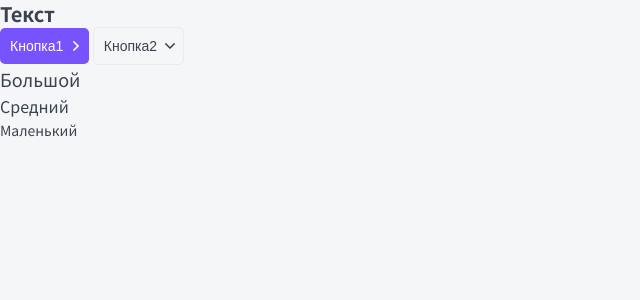
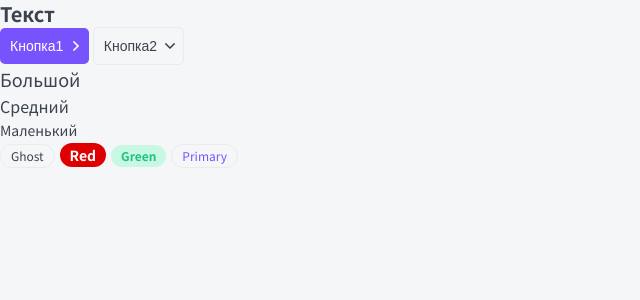
Before and after one commit to webmakaka/WebProject, a Next.js app in the folder app/client/: page / in a window 1280 px wide. Shown: the top 300 px of the page, without its empty margins (0-640 px from the left). Built offline with nearby package versions, Linux system fonts and the light colour scheme.

Commit message:
07 Простые компоненты | 007 Компонент тэга

```diff
--- /dev/null
+++ b/app/client/components/Tag/Tag.module.css
@@ -0,0 +1,49 @@
+.tag {
+  display: inline-block;
+  box-sizing: border-box;
+  margin-right: 5px;
+  border-radius: 20px;
+}
+
+.s {
+  padding: 5px 10px;
+  font-size: 12px;
+  line-height: 12px;
+}
+
+.m {
+  padding: 5px 10px;
+  font-size: 14px;
+  line-height: 14px;
+}
+
+.ghost {
+  border: 1px solid var(--gray-light);
+}
+
+.red {
+  color: var(--white);
+  background: #de0000;
+
+  font-weight: bold;
+}
+
+.grey {
+  color: var(--white);
+  background: #b3c0d9;
+
+  font-weight: bold;
+}
+
+.green {
+  color: var(--green);
+  background: var(--green-light);
+
+  font-weight: bold;
+}
+
+.primary {
+  color: var(--primary);
+  background: node;
+  border: 1px solid var(--gray-light);
+}
--- /dev/null
+++ b/app/client/components/Tag/Tag.tsx
@@ -0,0 +1,29 @@
+import cn from 'classnames';
+import styles from './Tag.module.css';
+import { ITagProps } from './Tag.props';
+
+export const Tag = ({
+  size = 's',
+  children,
+  color = 'ghost',
+  href,
+  className,
+  ...props
+}: ITagProps): JSX.Element => {
+  return (
+    <div
+      className={cn(styles.tag, className, {
+        [styles.s]: size == 's',
+        [styles.m]: size == 'm',
+        [styles.ghost]: color == 'ghost',
+        [styles.red]: color == 'red',
+        [styles.grey]: color == 'grey',
+        [styles.green]: color == 'green',
+        [styles.primary]: color == 'primary',
+      })}
+      {...props}
+    >
+      {href ? <a href={href}>{children}</a> : <>{children}</>}
+    </div>
+  );
+};
--- a/app/client/components/index.ts
+++ b/app/client/components/index.ts
@@ -1,3 +1,4 @@
 export * from './Button/Button';
 export * from './Htag/Htag';
 export * from './P/P';
+export * from './Tag/Tag';
--- a/app/client/pages/index.tsx
+++ b/app/client/pages/index.tsx
@@ -1,4 +1,4 @@
-import { Button, Htag, P } from '../components/';
+import { Button, Htag, P, Tag } from '../components/';
 
 export default function Home(): JSX.Element {
   return (
@@ -13,6 +13,14 @@
       <P size="l">Большой</P>
       <P>Средний</P>
       <P size="s">Маленький</P>
+      <Tag size="s">Ghost</Tag>
+      <Tag size="m" color="red">
+        Red
+      </Tag>
+      <Tag size="s" color="green">
+        Green
+      </Tag>
+      <Tag color="primary">Primary</Tag>
     </>
   );
 }
```
Also changed, not shown: app/client/components/Tag/Tag.props.ts (added, +9 -0 lines), 2 other files (tests, documents, lock files or other folders).
